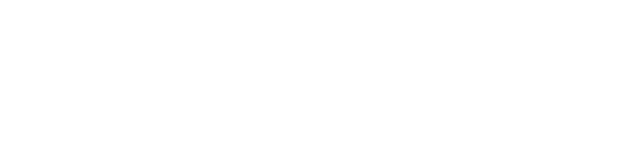
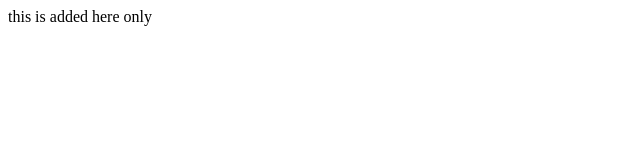
Before and after one commit to ab22032002/first_one, a plain HTML site: page index.html in a window 1280 px wide. Shown: the whole page, without its empty margins (0-640 px from the left). Drawn offline with Linux system fonts and the light colour scheme.

```diff
--- a/index.html
+++ b/index.html
@@ -9,3 +9,4 @@
 
 </body>
 </html>
+this is added here only
```
